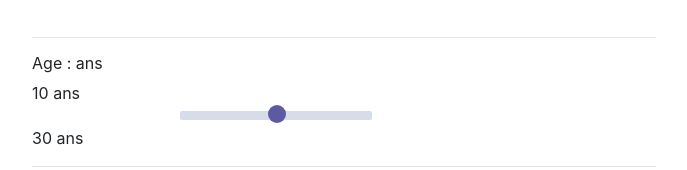
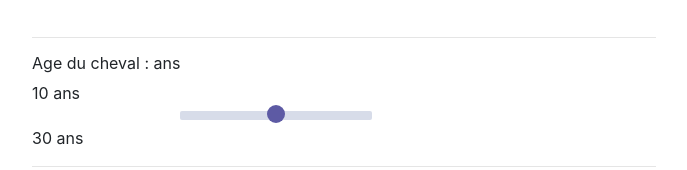
Before and after one commit to Johanna-cs/Caval_Cloud_Front, a React (Create React App) app: page /search-horse in a window 1280 px wide. Shown: the part 2325-2495 px from the top of the page, without its empty margins (296-983 px from the left). Built offline with nearby package versions, Linux system fonts and the light colour scheme; no server answers.

Commit message:
little commit before merge reducer

```diff
--- a/src/components/common_section/Disciplines.js
+++ b/src/components/common_section/Disciplines.js
@@ -1,12 +1,9 @@
-import React, { useState, useEffect } from "react";
+import React, { useState } from "react";
 import Checkbox from "../common/Checkbox";
-import { Collapse, Button, Input } from "reactstrap";
 import "./common_section.css";
 
 const Disciplines = (props) => {
 
-    const [isOpen, setIsOpen] = useState(true)
-    const toggle = () => setIsOpen(!isOpen)
 
     return (
 
@@ -21,7 +18,7 @@ const Disciplines = (props) => {
         <Checkbox CheckboxText="TREC" />
       </div>
     </div>
-  );
-};
+  )
+}
 
 export default Disciplines
--- a/src/components/searchHorse/IdealHorse.js
+++ b/src/components/searchHorse/IdealHorse.js
@@ -14,7 +14,7 @@ const [ageHorse, setAgeHorse] = useState('')
             <div className='horse_size'>
                 <h5> Taille : {horseSize} cm</h5>
                     <RangeButton
-                        min='100'
+                        min='80'
                         max='200'
                         radioSelBtnId='horseSize'
                         onChange={(e) => setHorseSize(e.target.value)
@@ -67,12 +67,12 @@ const [ageHorse, setAgeHorse] = useState('')
             </div>
                 <hr />
             <div className='horse_age'>
-            <h5> Age : {ageHorse} ans</h5>
+            <h5> Age du cheval : {ageHorse} ans</h5>
                     <span>10 ans</span>
                     <RangeButton
                         id='ageHorse'
                         min='10'
-                        max='99'
+                        max='30'
                         radioSelBtnId='ageHorse'
                         onChange={(e) => setAgeHorse(e.target.value)
                     }/>
--- a/src/components/searchHorse/SearchHorse.js
+++ b/src/components/searchHorse/SearchHorse.js
@@ -18,8 +18,6 @@ import usePosition from '../usePosition';
 const SearchHorse = (props) => {
 
     const {latitude, longitude, error} = usePosition();
-
-    const [location, setLocation] = useState(null);
     const [cityLocalisation, setCityLocalisation] = useState('')
     // Récupération de l'ancienne ville pour le locale storage
     localStorage.setItem('lastCitySaved',cityLocalisation);
```
